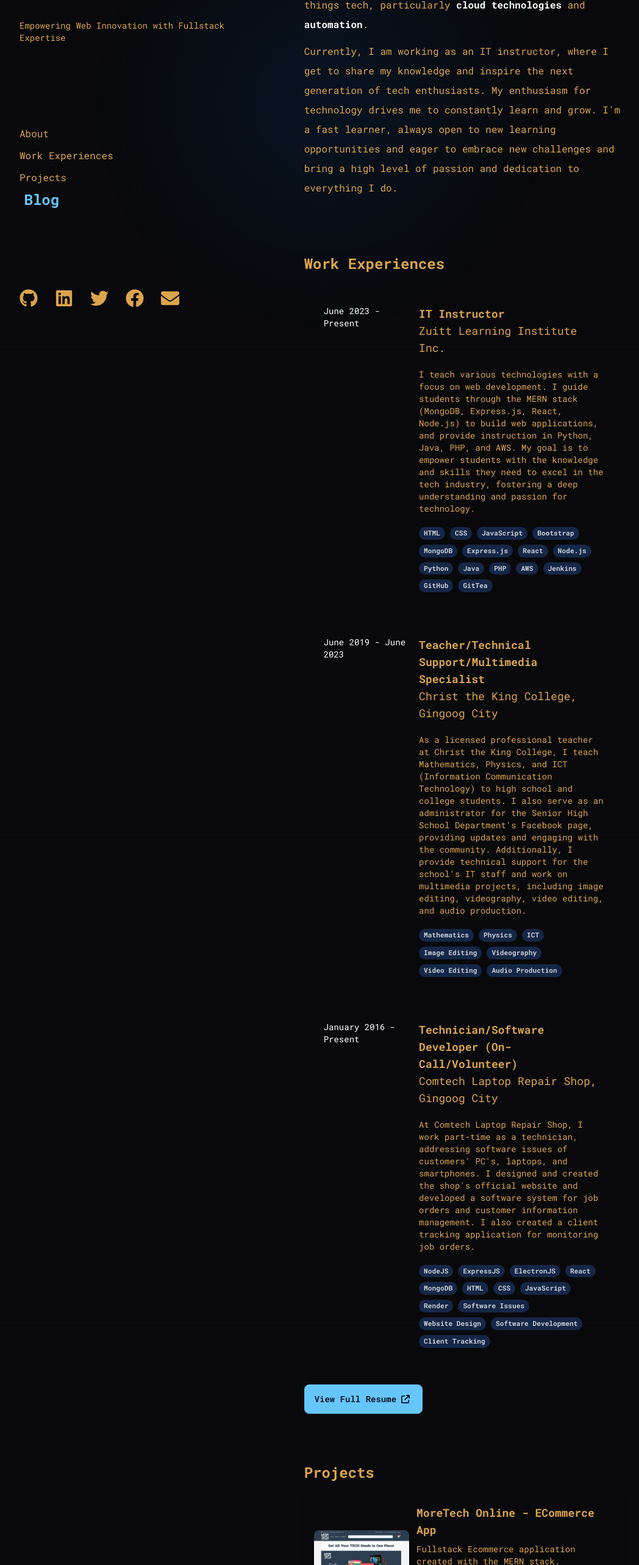
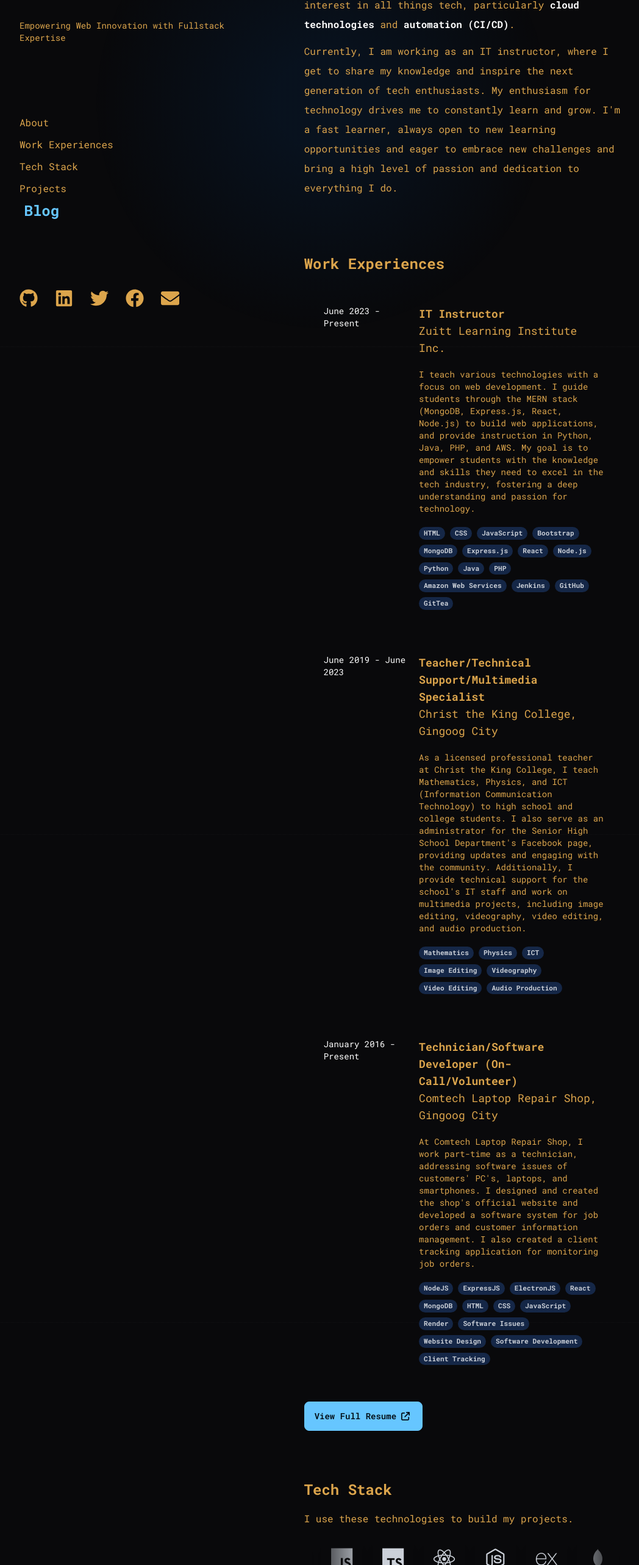
Before and after one commit to Vatsal-Patel-09/probable_portfolio, a Next.js app: page / in a window 1280 px wide. Shown: the part 232-2798 px from the top of the page at 61% size, without its empty margins (112-1160 px from the left). Built offline with nearby package versions, Linux system fonts and the light colour scheme.

Commit message:
add tech stack + footer components

```diff
--- a/app/globals.css
+++ b/app/globals.css
@@ -65,3 +65,36 @@
         width: 50px;
     }
 }
+
+.scroller {
+  max-width: 100%;
+}
+
+
+.scroller__inner {
+  padding-block: 1rem;
+  flex-wrap: wrap;
+}
+
+.scroller[data-animated="true"] {
+  overflow: hidden;
+  mask: linear-gradient(90deg, transparent, white 20%, white 80%, transparent);
+}
+
+.scroller[data-animated="true"]:hover .scroller__inner {
+  animation-play-state: paused;
+}
+
+.scroller[data-animated="true"] .scroller__inner {
+  width: max-content;
+  flex-wrap: nowrap;
+  animation: scroll 50s linear infinite;
+}
+
+
+
+@keyframes scroll {
+  to {
+    transform: translate(calc(-50% - 0.5rem))
+  }
+}
--- a/app/layout.tsx
+++ b/app/layout.tsx
@@ -17,6 +17,9 @@
 
   return (
     <html lang="en" data-theme="luxury">
+      <head>
+        <link rel="stylesheet" type='text/css' href="https://cdn.jsdelivr.net/gh/devicons/devicon@latest/devicon.min.css" />
+      </head>
 
       <body className={robotoMono.className}>
 
--- a/app/page.tsx
+++ b/app/page.tsx
@@ -1,13 +1,21 @@
 import LeftContent from "@/components/LeftContent";
 import RightContent from "@/components/RightContent";
+import dynamic from 'next/dynamic'
+
+// To disable SSR for CursorEffectComponent
+const CursorEffectComponent = dynamic(() => import('@/components/CursorEffectComponent'), { ssr: false })
 
 export const metadata = {
   title: "Jerry Clark Ian Cabuntucan",
   description: "Portfolio website",
 }
+
 export default function Home() {
   return (
     <main className=" lg:px-[5rem] grid grid-cols-12 gap-0">
+
+      <CursorEffectComponent />
+
       <div className="col-span-12 lg:col-span-5">
         <LeftContent />
       </div>
--- /dev/null
+++ b/components/CursorEffectComponent.tsx
@@ -0,0 +1,19 @@
+"use client"
+
+const CursorEffectComponent = () => {
+
+    window.addEventListener("mousemove", (event) => {
+        const pointerX = event.clientX;
+        const pointerY = event.clientY;
+        const body = document.querySelector("body");
+        if (body) {
+          body.style.setProperty("--pointerX", pointerX + "px");
+          body.style.setProperty("--pointerY", pointerY + "px");
+        }
+      });
+
+
+    return <></>
+  }
+
+  export default CursorEffectComponent;
--- /dev/null
+++ b/components/Footer.tsx
@@ -0,0 +1,10 @@
+
+const Footer = () => {
+  return (
+    <div className="mt-5">
+        <p className="text-[12px] text-end">Created with ❤️ by <a className="underline" href="https://github.com/Ayan0420" target="_blank" rel="noopener noreferrer">Jerry Clark Ian Cabuntucan</a></p>
+    </div>
+  )
+}
+
+export default Footer
--- a/components/LeftContent.tsx
+++ b/components/LeftContent.tsx
@@ -1,22 +1,10 @@
-"use client"
 import { FaGithub, FaLinkedin, FaTwitter, FaFacebook, FaEnvelope } from "react-icons/fa";
-import { useState, useEffect } from "react";
 import Nav from "./Nav";
 
 const LeftContent = () => {
 
-    window.addEventListener("mousemove", (event) => {
-        const pointerX = event.clientX;
-        const pointerY = event.clientY;
-        const body = document.querySelector("body");
-        if (body) {
-          body.style.setProperty("--pointerX", pointerX + "px");
-          body.style.setProperty("--pointerY", pointerY + "px");
-        }
-      });
-
   return (
-    <div className="sticky top-0 md:h-screen text-center md:text-start p-4 md:p-[4rem] mb-[5rem] pe-2 flex flex-col justify-between gap-10">
+    <div className="sticky top-0 md:h-screen text-center md:text-start p-4 md:p-[4rem] mb-[5rem] md:mb-0 pe-2 flex flex-col justify-between gap-10">
         <div id="intro" className="pt-10 md:pt-0">
             <h1 className="text-4xl font-bold mb-8 ">Jerry Clark Ian Cabuntucan</h1>
             <h3 className="text-xl mb-8">Full Stack Web Developer - Cloud Enthusiast</h3>
--- a/components/Nav.tsx
+++ b/components/Nav.tsx
@@ -1,3 +1,4 @@
+"use client"
 import { useEffect, useState } from "react";
 
 const Nav = () => {
@@ -6,7 +7,7 @@
 
   useEffect(() => {
     const handleScroll = (): void => {
-      const sections = ['about', 'work-experience', 'projects', 'blog'];
+      const sections = ['about', 'work-experience', 'tech-stack', 'projects', 'blog'];
       const sectionElements = sections.map(section => document.getElementById(section) as HTMLDivElement | null);
 
       const scrollPosition = window.scrollY;
@@ -34,12 +35,18 @@
             </div>
         </a>
         <a href="#work-experience-heading" className={`hover:text-primary w-fit ${activeSection === 'work-experience' ? 'nav-active' : ''}`}>
-        <div className="flex items-center">
+            <div className="flex items-center">
                 <span className="navlink-line"></span>
                 <span className="line-height-0">Work Experiences</span>
             </div>
         </a>
-        <a href="#projects-heading" className={`hover:text-primary w-fit ${activeSection === 'projects' ? 'nav-active' : ''}`}>
+        <a href="#tech-stack-heading" className={`hover:text-primary w-fit ${activeSection === 'tech-stack' ? 'nav-active' : ''}`}>
+            <div className="flex items-center">
+                <span className="navlink-line"></span>
+                <span className="line-height-0">Tech Stack</span>
+            </div>
+        </a>
+        <a href="#project-heading" className={`hover:text-primary w-fit ${activeSection === 'projects' ? 'nav-active' : ''}`}>
         <div className="flex items-center">
                 <span className="navlink-line"></span>
                 <span className="line-height-0">Projects</span>
--- a/components/ProjectCard.tsx
+++ b/components/ProjectCard.tsx
@@ -4,15 +4,16 @@
   name: string;
   description: string;
   tags: string[];
-  imageUrl: string
+  thumbnail: string;
+  href: string;
 }
 
-const ProjectCard = ({name, description, tags, imageUrl}: ProjectDesc) => {
+const ProjectCard = ({name, description, tags, thumbnail, href}: ProjectDesc) => {
   return (
-    <a href="https://cpstn-3-e-commerce-website.vercel.app/" target="_blank" className="rounded-lg shadow-md p-4 hover:bg-primary hover:scale-105 hover:bg-opacity-10 transition duration-300 ease-in-out grid grid-cols-12 gap-3 mb-5">
+    <a href={href} target="_blank" className="rounded-lg shadow-md p-4 hover:bg-primary hover:scale-105 hover:bg-opacity-10 transition duration-300 ease-in-out grid grid-cols-12 gap-3 mb-5">
         <div className="col-span-12 md:col-span-4 flex items-center justify-center">
             <Image
-            src={imageUrl}
+            src={thumbnail}
             alt={name}
             width={300}
             height={200}
--- a/components/RightContent.tsx
+++ b/components/RightContent.tsx
@@ -2,6 +2,12 @@
 import ExperienceCard from "./ExperienceCard"
 import { FaArrowUpRightFromSquare } from "react-icons/fa6"
 import ProjectCard from "./ProjectCard"
+import dynamic from 'next/dynamic'
+import Footer from "./Footer"
+
+// To disable SSR for CursorEffectComponent
+const TechStack = dynamic(() => import('@/components/TechStack'), { ssr: false })
+
 
 
 
@@ -12,13 +18,14 @@
       <section className="leading-loose text-center md:text-start" id="about">
         <h1 className="block md:hidden text-2xl font-bold mb-5 text-center md:text-start" id="projects-heading">About</h1>
           <p className="mb-3">
-          Hi! I'm a passionate fullstack developer hailing from Misamis Oriental, Philippines. My primary focus is on the <span className="font-bold text-primary">MERN stack</span> and <span className="font-bold text-primary">Next.js</span>, where I thrive in creating seamless, <span className="font-bold text-primary">robust web applications</span>. Alongside my development work, I have a strong interest in all things tech, particularly <span className="font-bold text-primary">cloud technologies</span> and <span className="font-bold text-primary">automation</span>.
+          Hi! I'm a passionate fullstack developer hailing from Misamis Oriental, Philippines. I specialize in <span className="font-bold text-primary">building seamless and robust web applications</span>, focusing on modern web development technologies. Alongside my development work, I have a strong interest in all things tech, particularly <span className="font-bold text-primary">cloud technologies</span> and <span className="font-bold text-primary">automation (CI/CD)</span>.
           </p>
           <p className="mb-3 ">
           Currently, I am working as an IT instructor, where I get to share my knowledge and inspire the next generation of tech enthusiasts. My enthusiasm for technology drives me to constantly learn and grow. I'm a fast learner, always open to new learning opportunities and eager to embrace new challenges and bring a high level of passion and dedication to everything I do.
           </p>
 
       </section>
+
 
       <section className="pt-[5rem]" id="work-experience">
         <h1 className="text-2xl font-bold mb-5 text-center md:text-start" id="work-experience-heading">Work Experiences</h1>
@@ -36,33 +43,42 @@
         </div>
       </section>
 
+      <section className="pt-[5rem]" id="tech-stack">
+        <h1 className="text-2xl font-bold mb-5 text-center md:text-start" id="tech-stack-heading">
+          Tech Stack
+        </h1>
+        <p className="mb-3">I use these technologies to build my projects.</p>
+        <TechStack />
+      </section>
+
       <section className="min-h-screen pt-[5rem]" id="projects">
-          <h1 className="text-2xl font-bold mb-5 text-center md:text-start" id="projects-heading">Projects</h1>
+          <h1 className="text-2xl font-bold mb-5 text-center md:text-start" id="project-heading">Projects</h1>
+
+          <ProjectCard
+            name="Web Portfolio v2"
+            description="Portfolio showcasing projects and blogs, built with Next.js, Tailwind CSS, and Daisy UI, with a Node.js backend. Deployed using Docker and GitHub Actions on AWS."
+            tags={["Next.js", "Tailwind CSS", "Daisy UI", "Node.js", "Docker", "Github Actions", "AWS" ]}
+            thumbnail="/images/portfolio-website.png"
+            href="https://github.com/Ayan0420/webportfolio-nextjs"
+          />
 
           <ProjectCard
             name="MoreTech Online - ECommerce App"
-            description="Fullstack Ecommerce application created with the MERN stack."
-            tags={["Bootstrap CSS","MongoDB", "Express.js", "React.js", "Node.js"]}
-            imageUrl="/images/moretech.png"
+            description="Fullstack Ecommerce application created with the MERN stack deployed on Vercel."
+            tags={["Bootstrap CSS","MongoDB", "Express.js", "React.js", "Node.js", "Vercel"]}
+            thumbnail="/images/moretech.png"
+            href="https://cpstn-3-e-commerce-website.vercel.app/"
           />
+
           <ProjectCard
-            name="MoreTech Online - ECommerce App"
-            description="Fullstack Ecommerce application created with the MERN stack."
-            tags={["Bootstrap CSS","MongoDB", "Express.js", "React.js", "Node.js"]}
-            imageUrl="/images/moretech.png"
+            name="Ecommerce Backend System"
+            description="Ecommerce backend system created with the NodeJS, ExpressJs, MongoDB, and JWT for authentication deployed on Render."
+            tags={["MongoDB", "Node.js", "Express.js", "JWT", "Render" ]}
+            thumbnail="/images/ecommerce-api.png"
+            href="https://github.com/Ayan0420/Ecommerce-API-Node-Express-MongoDB"
           />
-          <ProjectCard
-            name="MoreTech Online - ECommerce App"
-            description="Fullstack Ecommerce application created with the MERN stack."
-            tags={["Bootstrap CSS","MongoDB", "Express.js", "React.js", "Node.js"]}
-            imageUrl="/images/moretech.png"
-          />
-          <ProjectCard
-            name="MoreTech Online - ECommerce App"
-            description="Fullstack Ecommerce application created with the MERN stack."
-            tags={["Bootstrap CSS","MongoDB", "Express.js", "React.js", "Node.js"]}
-            imageUrl="/images/moretech.png"
-          />
+
+
 
       </section>
 
@@ -71,6 +87,10 @@
 
 
       </section>
+
+      <section>
+        <Footer />
+      </section>
     </>
 
   )
--- /dev/null
+++ b/components/TechStack.tsx
@@ -0,0 +1,115 @@
+"use client";
+
+import { useEffect } from "react";
+
+const TechStack = () => {
+  const techStack = [
+    <a href="https://www.w3.org/html/" target="_blank" rel="noopener noreferrer">
+      <i className="devicon-html5-plain text-4xl" title="HTML"></i>
+    </a>,
+    <a href="https://www.w3.org/Style/CSS/Overview.en.html" target="_blank" rel="noopener noreferrer">
+      <i className="devicon-css3-plain text-4xl" title="CSS"></i>
+    </a>,
+    <a href="https://react-bootstrap.github.io/" target="_blank" rel="noopener noreferrer">
+      <i className="devicon-reactbootstrap-plain text-4xl" title="React Bootstrap"></i>
+    </a>,
+    <a href="https://www.javascript.com/" target="_blank" rel="noopener noreferrer">
+      <i className="devicon-javascript-plain text-4xl" title="JavaScript"></i>
+    </a>,
+    <a href="https://www.typescriptlang.org/" target="_blank" rel="noopener noreferrer">
+      <i className="devicon-typescript-plain text-4xl" title="TypeScript"></i>
+    </a>,
+    <a href="https://reactjs.org/" target="_blank" rel="noopener noreferrer">
+      <i className="devicon-react-plain text-4xl" title="React"></i>
+    </a>,
+    <a href="https://nodejs.org/" target="_blank" rel="noopener noreferrer">
+      <i className="devicon-nodejs-plain text-4xl" title="Node.js"></i>
+    </a>,
+    <a href="https://expressjs.com/" target="_blank" rel="noopener noreferrer">
+      <i className="devicon-express-original text-4xl" title="Express"></i>
+    </a>,
+    <a href="https://www.mongodb.com/" target="_blank" rel="noopener noreferrer">
+      <i className="devicon-mongodb-plain text-4xl" title="MongoDB"></i>
+    </a>,
+    <a href="https://nextjs.org/" target="_blank" rel="noopener noreferrer">
+      <i className="devicon-nextjs-plain text-4xl" title="Next.js"></i>
+    </a>,
+    <a href="https://tailwindcss.com/" target="_blank" rel="noopener noreferrer">
+      <i className="devicon-tailwindcss-plain text-4xl" title="Tailwind CSS"></i>
+    </a>,
+    <a href="https://git-scm.com/" target="_blank" rel="noopener noreferrer">
+      <i className="devicon-git-plain text-4xl" title="Git"></i>
+    </a>,
+    <a href="https://github.com" target="_blank" rel="noopener noreferrer">
+      <i className="devicon-github-plain text-4xl" title="GitHub"></i>
+    </a>,
+    <a href="https://www.docker.com/" target="_blank" rel="noopener noreferrer">
+      <i className="devicon-docker-plain text-4xl" title="Docker"></i>
+    </a>,
+    <a href="https://aws.amazon.com/" target="_blank" rel="noopener noreferrer">
+      <i className="devicon-amazonwebservices-plain-wordmark text-4xl" title="AWS"></i>
+    </a>,
+    <a href="https://vercel.com/" target="_blank" rel="noopener noreferrer">
+      <i className="devicon-vercel-plain text-4xl" title="Vercel"></i>
+    </a>,
+    <a href="https://www.render.com/" target="_blank" rel="noopener noreferrer">
+      Render
+    </a>,
+    <a href="https://www.python.org/" target="_blank" rel="noopener noreferrer">
+      <i className="devicon-python-plain text-4xl" title="Python"></i>
+    </a>,
+  ];
+
+  useEffect(() => {
+    const scrollers = document.querySelectorAll(".scroller");
+
+    if(!window.matchMedia("(preferes-reduce-motion: reduce)").matches) {
+        addAnimation();
+    }
+
+    function addAnimation() {
+            // Iterate through each scroller element
+            scrollers.forEach((scroller) => {
+                // Set the data-animated attribute to true
+                scroller.setAttribute("data-animated", "true");
+
+                // Get the .scroller__inner element within the scroller
+                const scrollerInner = scroller.querySelector(".scroller__inner");
+                // Get the children of the .scroller__inner element
+                const scrollerContent = Array.from(scrollerInner?.children as HTMLCollectionOf<HTMLElement>);
+
+                // For each item in the scroller content
+                scrollerContent.forEach((item) => {
+                    // Create a copy of the item
+                    const duplicatedItem = item.cloneNode(true);
+                    // Set the aria-hidden attribute to true for the duplicated item
+                    (duplicatedItem as HTMLElement).setAttribute('aria-hidden', 'true');
+                    // Append the duplicated item to the scrollerInner
+                    scrollerInner?.appendChild(duplicatedItem);
+                })
+            })
+
+        }
+  }, []);
+
+  return (
+    <div className="overflow-x-auto">
+      <div className="scroller">
+        <div className="flex flex-nowrap gap-4 justify-center md:justify-start scroller__inner">
+            {techStack.map((tech, i) => (
+            <div
+                key={i}
+                className="bg-transparent text-secondary-content rounded px-4 py-2 font-bold shadow-lg carousel-item"
+            >
+                <div className="text-center">
+                    {tech}
+                </div>
+            </div>
+            ))}
+        </div>
+      </div>
+    </div>
+  );
+};
+
+export default TechStack;
--- a/data/experiences.ts
+++ b/data/experiences.ts
@@ -16,7 +16,7 @@
         "Python",
         "Java",
         "PHP",
-        "AWS",
+        "Amazon Web Services",
         "Jenkins",
         "GitHub",
         "GitTea",
```
Also changed, not shown: public/images/ecommerce-api.png (added), public/images/portfolio-website.png (added).
